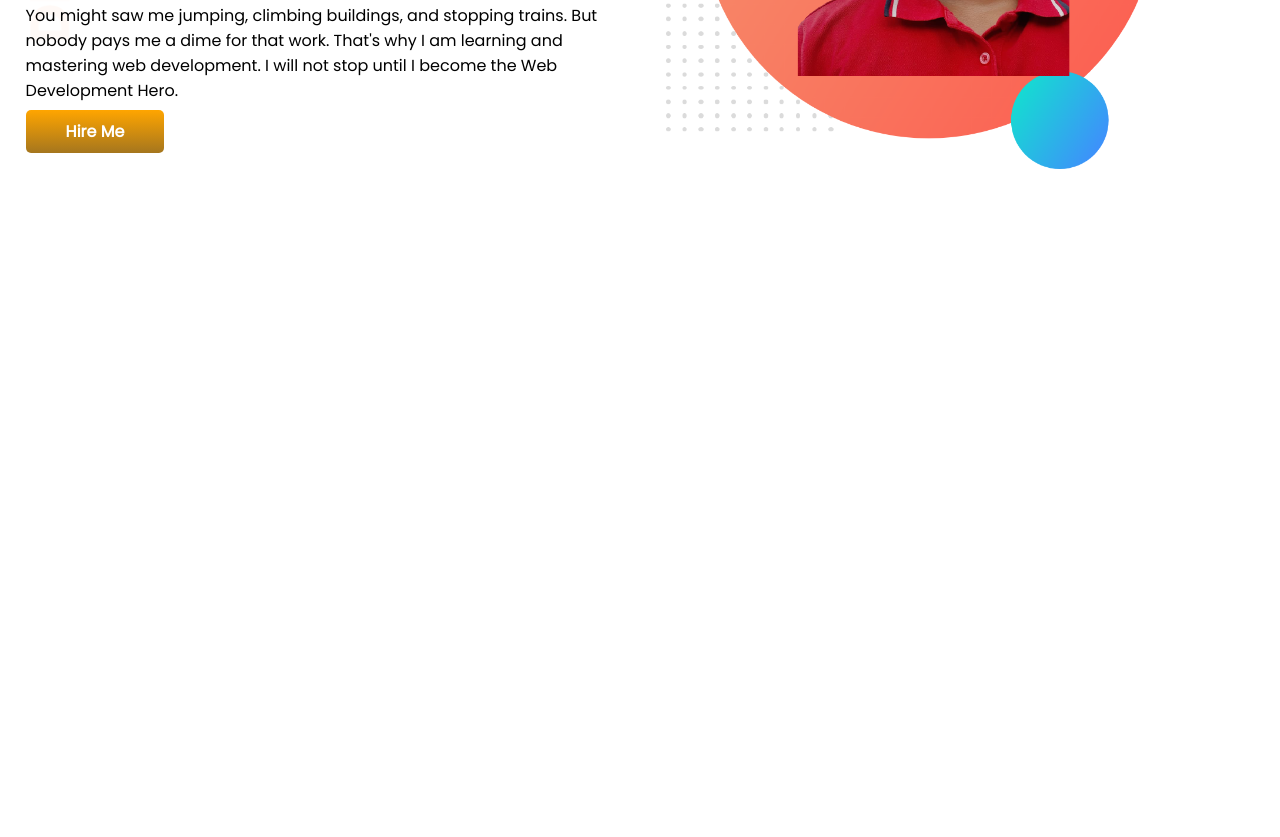
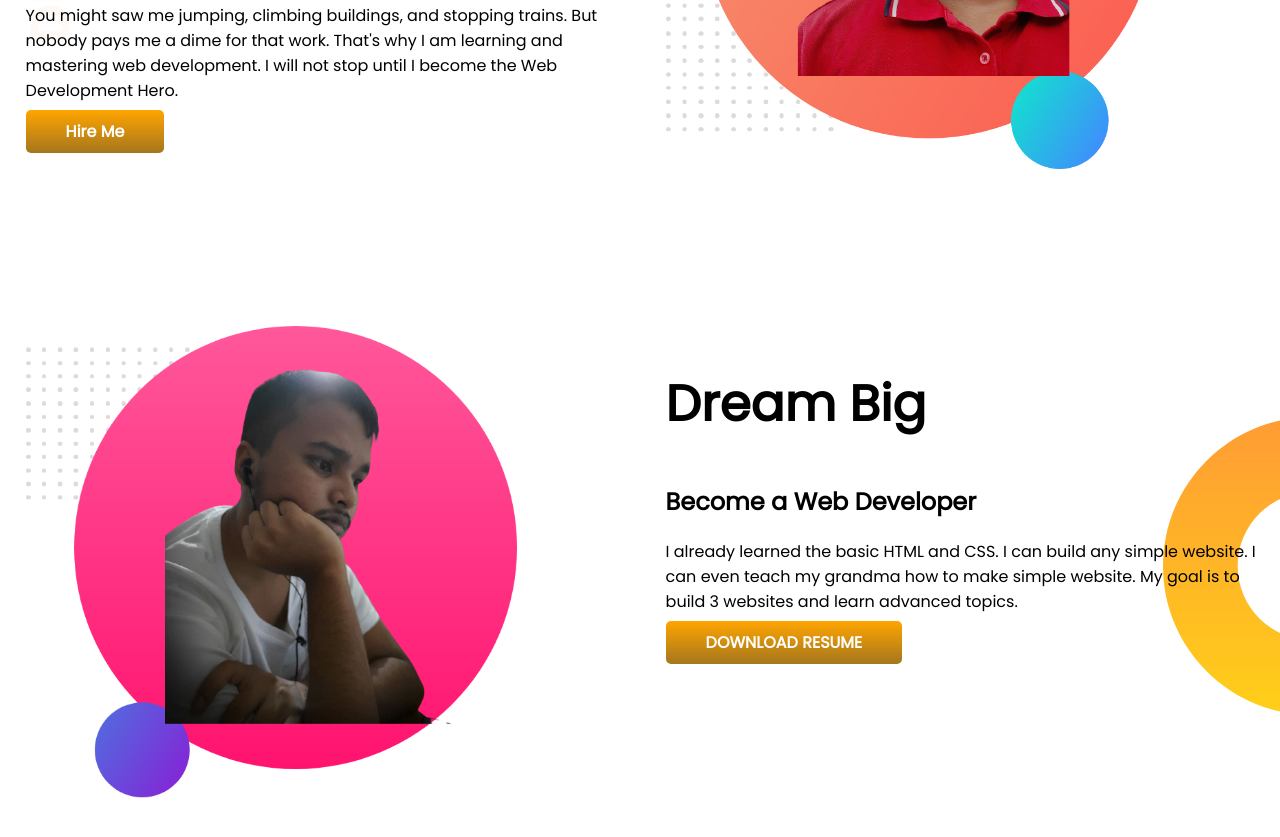
Before and after one commit to faisalscm/developer-portfolio, a plain HTML site: page index.html in a window 1280 px wide. Shown: the part 319-1156 px from the top of the page. Before the commit the page ends 800 px from the top, so only its background shows below. Drawn offline with Linux system fonts and the light colour scheme.

Commit message:
second section

```diff
--- a/index.html
+++ b/index.html
@@ -23,5 +23,18 @@
       <img src="images/my-bg.png" alt="">
       </div>
  </section>
+
+ <section class="dream-big">
+     <div class="half-width">
+         <img src="images/my-bg2.png" alt="">
+     </div>
+
+     <div class="half-width">
+       <h1>Dream Big</h1>
+       <h2>Become a Web Developer</h2>
+       <p>I already learned the basic HTML and CSS. I can build any simple website. I can even teach my grandma how to make simple website. My goal is to build 3 websites and learn advanced topics.</p>
+       <a class="link-button" target="_blank" href="https://web.programming-hero.com/web-4/video/web-4-4-5-put-container-side-by-side-image-size-link-button-style">DOWNLOAD RESUME</a>
+     </div>
+ </section>
 </body>
 </html>
--- a/style.css
+++ b/style.css
@@ -12,6 +12,7 @@ h1{
 
 section{
     display: flex;
+    margin-bottom: 150px;
 }
 
 .half-width{
@@ -36,3 +37,9 @@ section{
     background-image: url(images/top-banner.png);
     background-repeat: no-repeat;
 }
+
+.dream-big{
+    background-image: url(images/dream-bg.png);
+    background-repeat: no-repeat;
+    background-position: right;
+}
```
